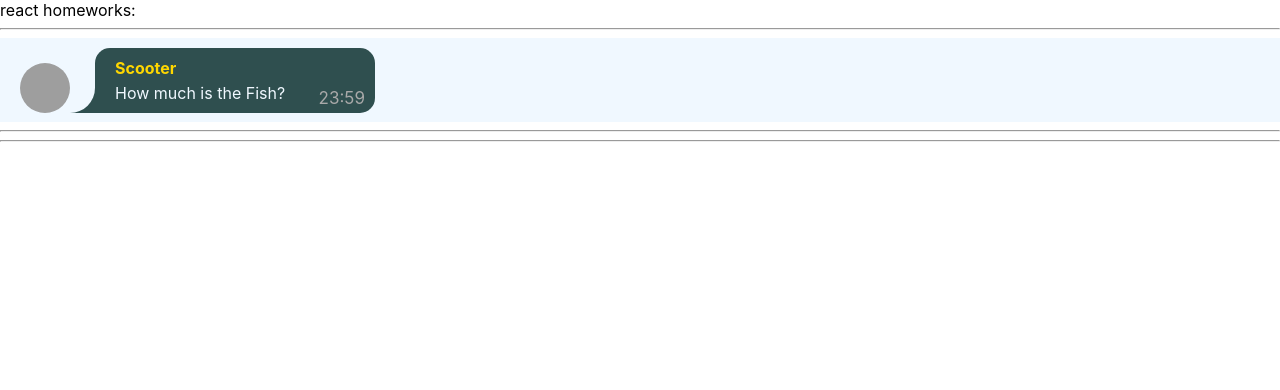
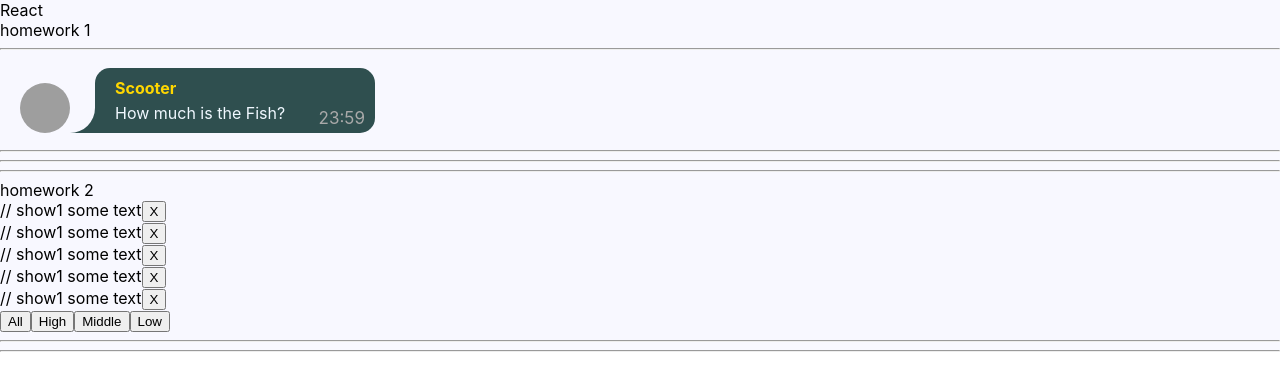
Before and after one commit to Freiii21/homeworks, a React (Create React App) app: page / in a window 1280 px wide. Shown: the top 390 px of the page. Built offline with nearby package versions, Linux system fonts and the light colour scheme; grey boxes are pictures that could not be loaded.

Commit message:
#42 Ignat homework#2_1

```diff
--- a/src/p1-main/m1-ui/u1-app/App.module.css
+++ b/src/p1-main/m1-ui/u1-app/App.module.css
@@ -1,3 +1,3 @@
 .App {
-
+    background-color: ghostwhite;
 }
--- a/src/p1-main/m1-ui/u1-app/App.tsx
+++ b/src/p1-main/m1-ui/u1-app/App.tsx
@@ -1,13 +1,15 @@
 import React from 'react'
 import s from './App.module.css'
 import HW1 from '../../../p2-homeworks/h1/HW1'
+import HW2 from '../../../p2-homeworks/h2/HW2'
 
 function App() {
     return (
         <div className={s.App}>
-            <div>react homeworks:</div>
+            <div>React</div>
+            <div>homework 1</div>
             <HW1/>
-            {/*<HW2/>*/}
+            <HW2/>
             {/*<HW3/>*/}
             {/*<HW4/>*/}
             {/*<HW5/>*/}
--- a/src/p2-homeworks/h1/Message.module.css
+++ b/src/p2-homeworks/h1/Message.module.css
@@ -5,7 +5,7 @@
     grid-template-columns: 50px 25px 280px;
     grid-template-rows: 1fr;
     padding: 10px 0px 5px 20px;
-    background-color: aliceblue;
+    background-color: ghostwhite;
     /*width: 1024px;*/
     /*margin: auto;*/
 }
@@ -32,7 +32,7 @@
 
 .corner2 {
     grid-area: corner;
-    background-color: aliceblue;
+    background-color: ghostwhite;
     height: 25px;
     align-self: end;
     border-radius: 0 0 100% 0;
--- a/src/p2-homeworks/h2/Affair.tsx
+++ b/src/p2-homeworks/h2/Affair.tsx
@@ -11,7 +11,7 @@ function Affair(props: AffairPropsType) {
 
     return (
         <div>
-            // show some text
+            // show1 some text
 
             <button onClick={deleteCallback}>X</button>
         </div>
--- a/src/p2-homeworks/h2/Affairs.tsx
+++ b/src/p2-homeworks/h2/Affairs.tsx
@@ -1,9 +1,9 @@
 import React from 'react'
 import Affair from './Affair'
-import {AffairType} from './HW2'
+import {AffairType, FilterType} from './HW2'
 
 type AffairsPropsType = { // need to fix any
-    data: any
+    data: (affairs:Array<AffairType>, filter:FilterType) => void
     setFilter: any
     deleteAffairCallback: any
 }
--- a/src/p2-homeworks/h2/HW2.tsx
+++ b/src/p2-homeworks/h2/HW2.tsx
@@ -2,12 +2,16 @@ import React, {useState} from 'react'
 import Affairs from './Affairs'
 
 // types
-export type AffairPriorityType = any // need to fix any
-export type AffairType = any // need to fix any
+export type AffairPriorityType = 'high' | 'low' | 'middle'
+export type AffairType = {
+    _id: number
+    name: string
+    priority: AffairPriorityType
+}
 export type FilterType = 'all' | AffairPriorityType
 
 // constants
-const defaultAffairs: any = [ // need to fix any
+const defaultAffairs: Array<AffairType> = [
     {_id: 1, name: 'React', priority: 'high'},
     {_id: 2, name: 'anime', priority: 'low'},
     {_id: 3, name: 'games', priority: 'low'},
@@ -16,25 +20,25 @@ const defaultAffairs: any = [ // need to fix any
 ]
 
 // pure helper functions
-export const filterAffairs = (affairs: any, filter: any): any => { // need to fix any
+export const filterAffairs = (affairs: Array<AffairType>, filter: FilterType): Array<AffairType> => {
     if (filter === 'all') return affairs
-    else return // need to fix
+    else return affairs.filter(t => t.priority === filter)
 }
-export const deleteAffair = (affairs: any, _id: any): any => { // need to fix any
-    return // need to fix
+export const deleteAffair = (affairs: Array<AffairType>, _id: number): Array<AffairType> => {
+    return affairs.filter(t => t._id !== _id)
 }
 
 function HW2() {
-    const [affairs, setAffairs] = useState<any>(defaultAffairs) // need to fix any
+    const [affairs, setAffairs] = useState<Array<AffairType>>(defaultAffairs)
     const [filter, setFilter] = useState<FilterType>('all')
 
     const filteredAffairs = filterAffairs(affairs, filter)
-    const deleteAffairCallback = (_id: any) => setAffairs(deleteAffair(affairs, _id)) // need to fix any
+    const deleteAffairCallback = (_id: number) => setAffairs(deleteAffair(affairs, _id))
 
     return (
         <div>
             <hr/>
-            homeworks 2
+            homework 2
 
             {/*should work (должно работать)*/}
             <Affairs
```
